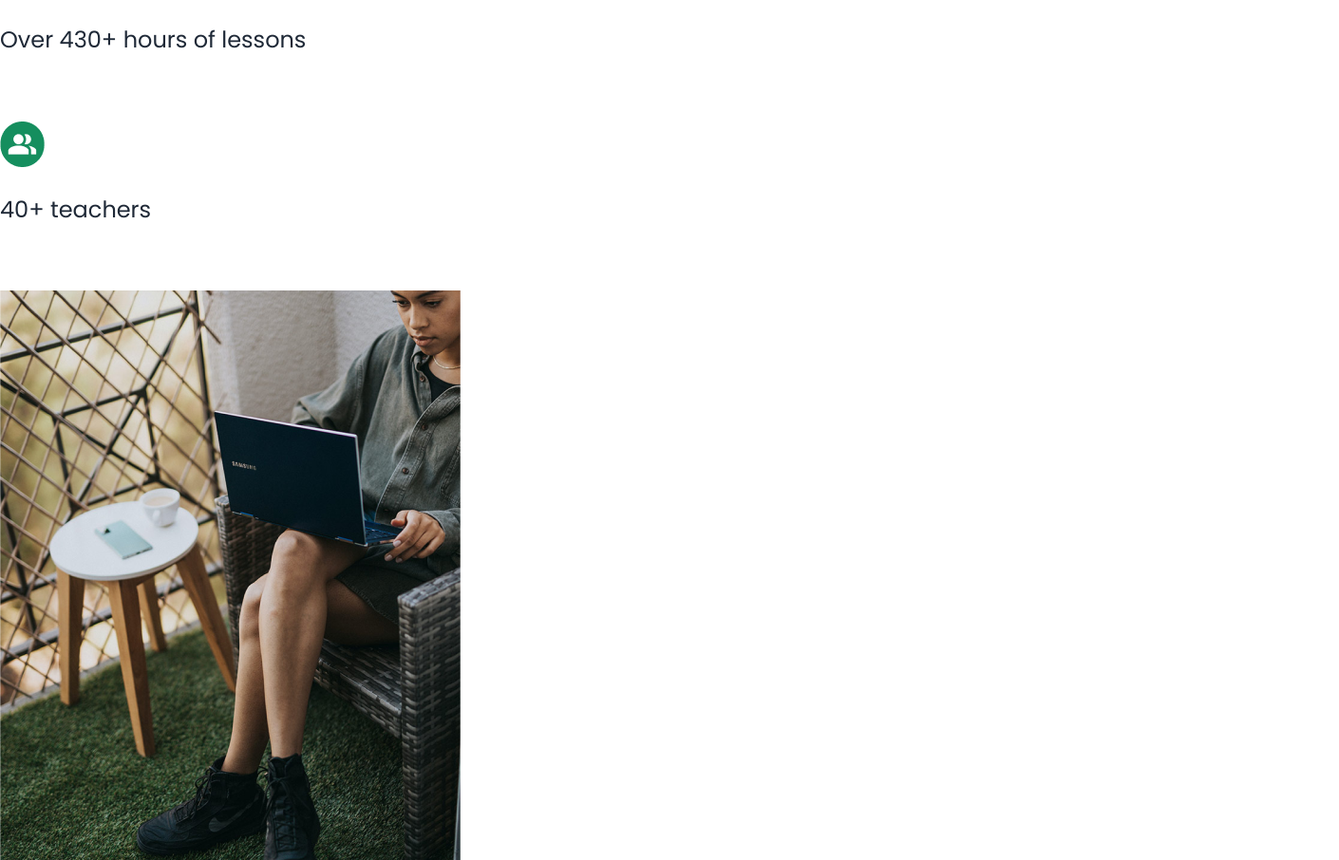
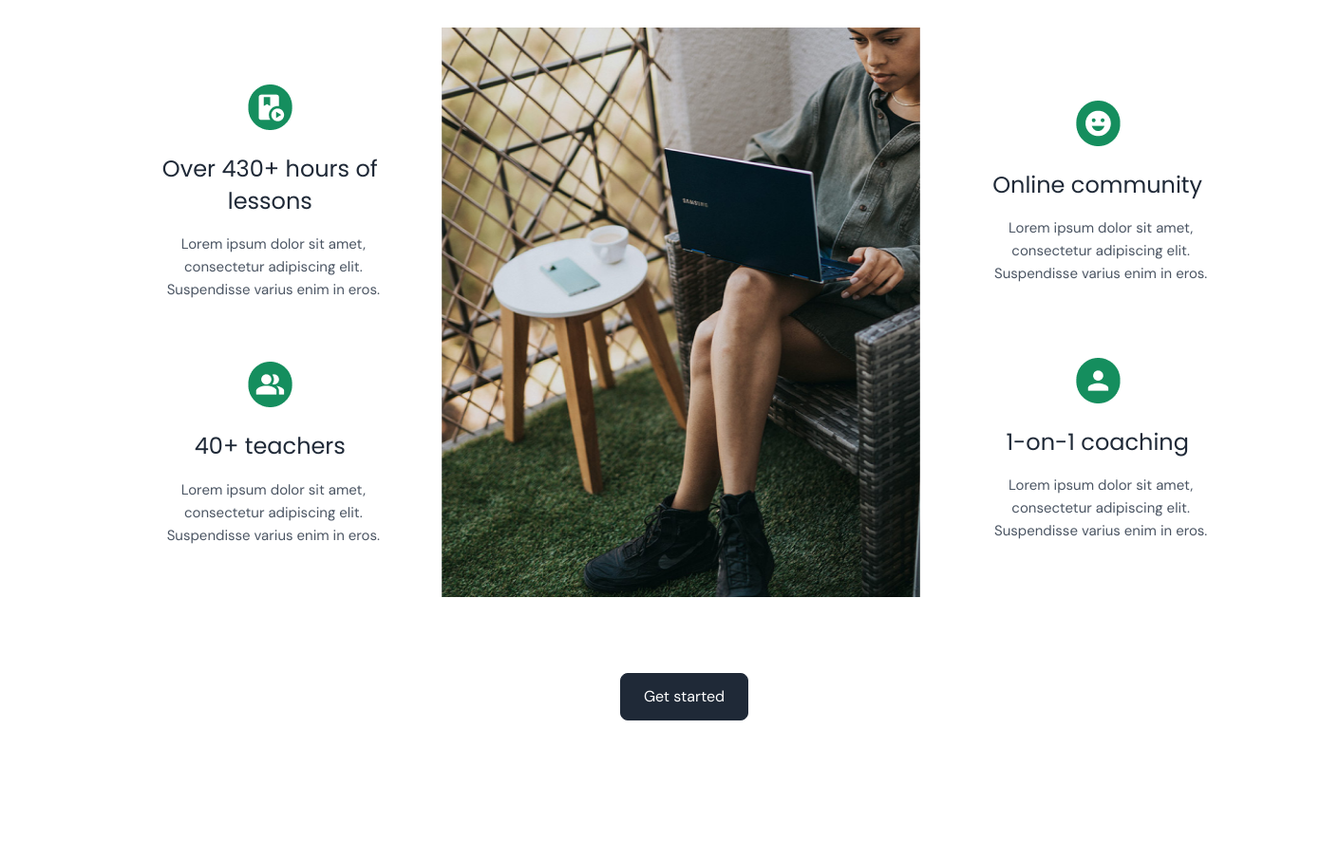
Before and after one commit to Masshhulia/Landing, a plain HTML site: page index.html in a window 1280 px wide. Shown: the part 5300-6206 px from the top of the page at 95% size, 1410 px wide, since content can reach past the window. After the commit the page ends 6178 px from the top, so only its background shows below. Drawn offline with Linux system fonts and the light colour scheme.

Commit message:
feat: add styles for "benefits"

```diff
--- a/style.css
+++ b/style.css
@@ -721,3 +721,97 @@ margin-top: -28px;
   margin-top: -11px;
   margin-left: 19px;
 }
+.benefits_frame{
+  display: flex;
+width: 1223px;
+justify-content: center;
+align-items: center;
+gap: 46px;
+margin-top: 80px;
+margin-left: 80px;
+}
+.left_benefits{
+  display: flex;
+width: 323.057px;
+height: 483px;
+padding: 0px 46.151px;
+flex-direction: column;
+justify-content: center;
+align-items: flex-start;
+gap: 64px;
+flex-shrink: 0;
+margin-top: 7px;
+margin-left: 150px;
+}
+.right_benefits{
+  display: flex;
+width: 323.057px;
+height: 450px;
+padding: 0px 46.151px;
+flex-direction: column;
+justify-content: center;
+align-items: flex-start;
+gap: 45px;
+flex-shrink: 0;
+margin-top: 50px;
+margin-left: -20px;
+}
+.icon{
+  width: 46.151px;
+height: 48px;
+flex-shrink: 0;
+margin-left: 92px;
+}
+.benefit{
+  width: 230.755px;
+height: 226px;
+flex-shrink: 0;
+}
+.benefit_caption{
+  width: 230px;
+  text-align: center;
+}
+.b_precaption{
+  width: 237px;
+  height: 72px;
+  text-align: center;
+  margin-top: -7px;
+}
+.color_b{
+  color: #4B5563;
+text-align: center;
+font-family: DM Sans;
+font-size: 15px;
+font-style: normal;
+font-weight: 400;
+line-height: 24px;
+}
+.be_img{
+  width: 504px;
+  height: 600px;
+  flex-shrink: 0;
+background: lightgray 50% / cover no-repeat;
+margin-left: -120px;
+}
+.benefit4{
+  width: 230.755px;
+height: 226px;
+flex-shrink: 0;
+}
+.rt{
+  margin-top: 80px;
+  margin-left: 653px;
+  width: 135px;
+height: 50px;
+flex-shrink: 0;
+border-radius: 8px;
+border: 1px solid #1F2937;
+background: #1F2937;
+color: #FFF;
+text-align: center;
+font-family: DM Sans;
+font-size: 16px;
+font-style: normal;
+font-weight: 400;
+line-height: 24px;
+}
```
